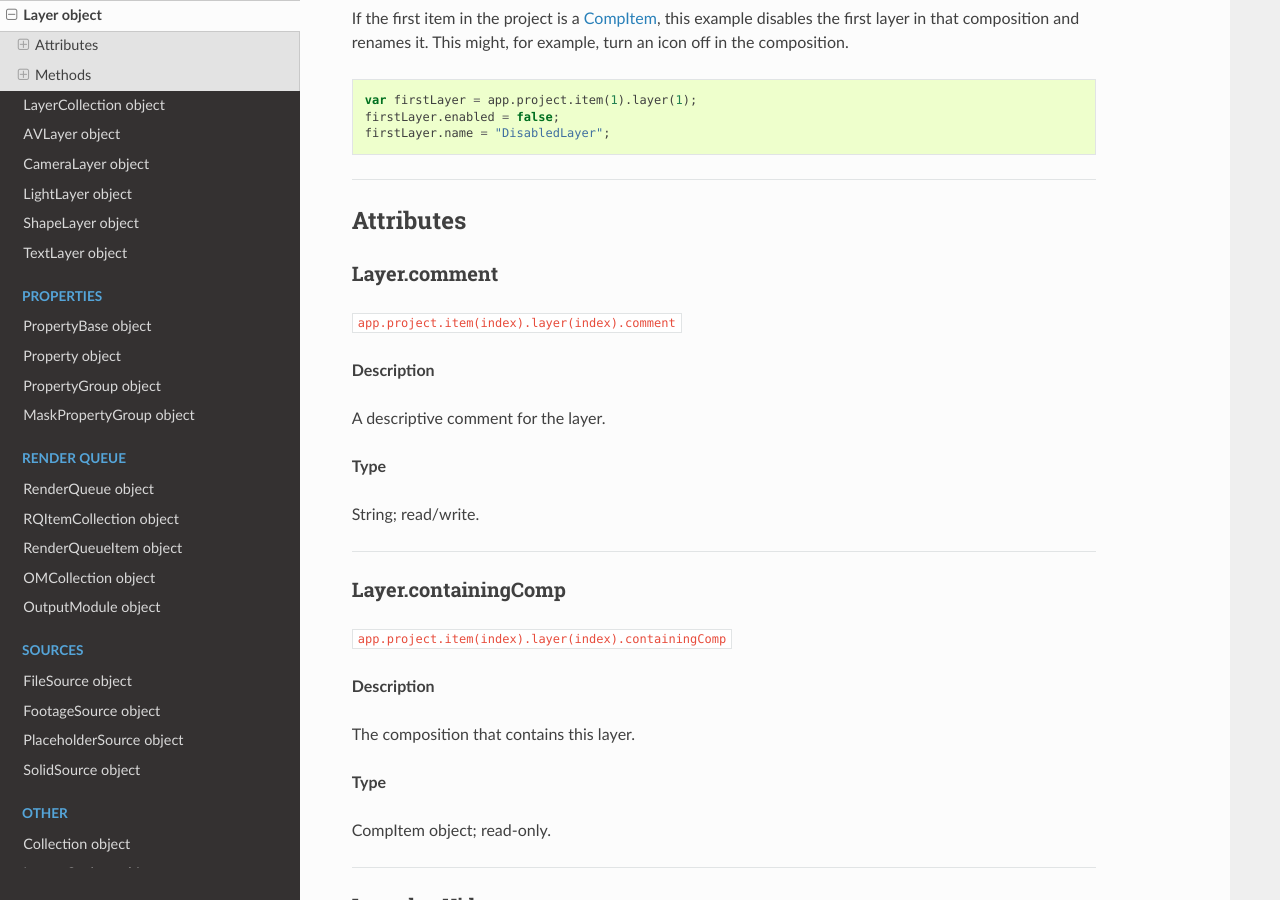
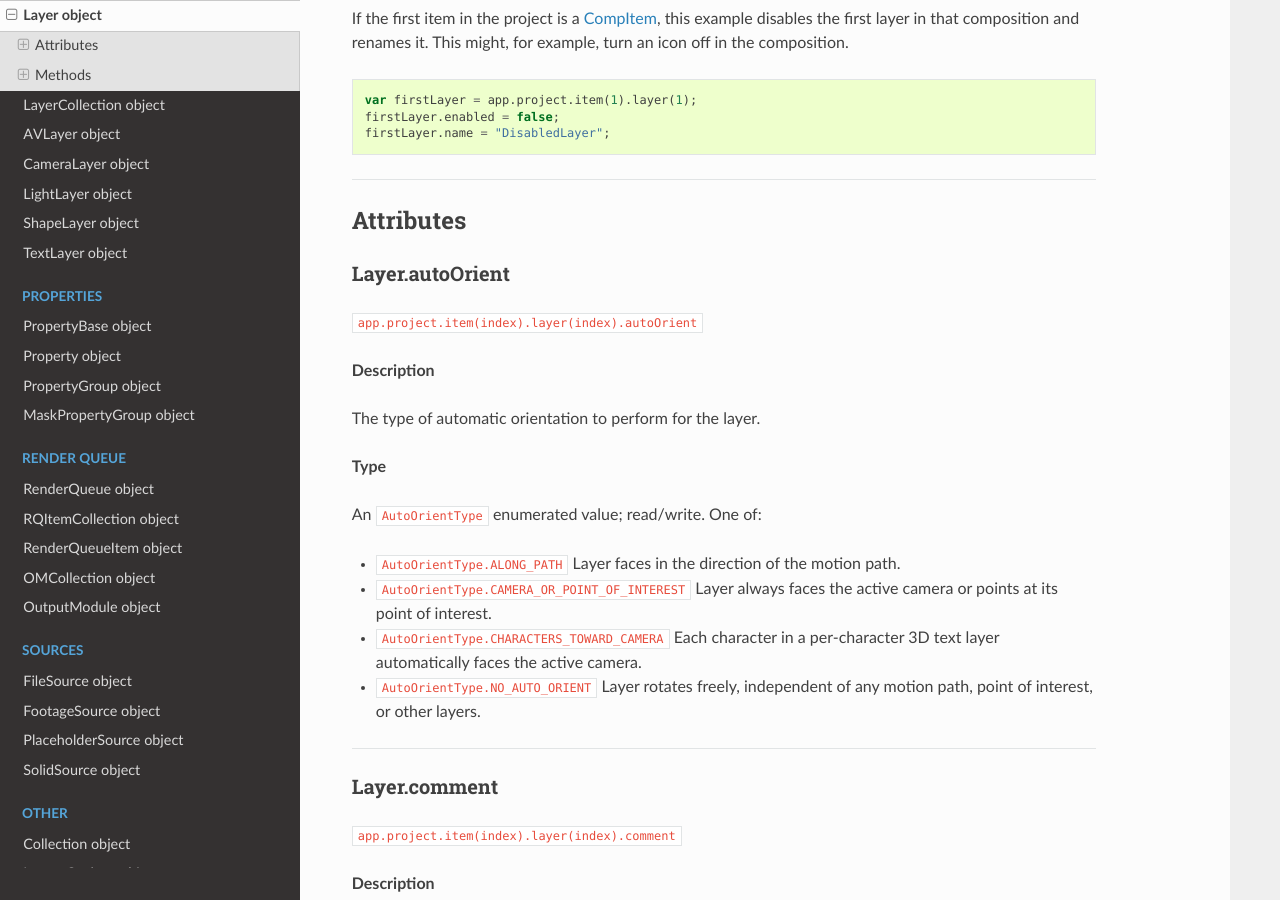
Before and after one commit to docsforadobe/after-effects-scripting-guide, a Sphinx documentation site: the page built from docs/layers/layer.rst, in a window 1280 px wide and 900 px high, scrolled down 587 px. Built offline with Sphinx 7.4.7 and the Read the Docs theme 2.0.0, drawn with Linux system fonts in a browser that asks for light colours.

Commit message:
also Camera, Light and even JSON layers have the autoOrient Attribute; hence, it must belong to Layer, not AVLayer

```diff
--- a/docs/layers/layer.rst
+++ b/docs/layers/layer.rst
@@ -29,6 +29,28 @@ If the first item in the project is a :ref:`CompItem <CompItem>`, this example d
 ==========
 Attributes
 ==========
+
+.. _Layer.autoOrient:
+
+Layer.autoOrient
+*********************************************
+
+``app.project.item(index).layer(index).autoOrient``
+
+**Description**
+
+The type of automatic orientation to perform for the layer.
+
+**Type**
+
+An ``AutoOrientType`` enumerated value; read/write. One of:
+
+-  ``AutoOrientType.ALONG_PATH`` Layer faces in the direction of the motion path.
+-  ``AutoOrientType.CAMERA_OR_POINT_OF_INTEREST`` Layer always faces the active camera or points at its point of interest.
+-  ``AutoOrientType.CHARACTERS_TOWARD_CAMERA`` Each character in a per-character 3D text layer automatically faces the active camera.
+-  ``AutoOrientType.NO_AUTO_ORIENT`` Layer rotates freely, independent of any motion path, point of interest, or other layers.
+
+----
 
 .. _Layer.comment:
 
```
Also changed, not shown: docs/layers/avlayer.rst (+0 -22 lines).
